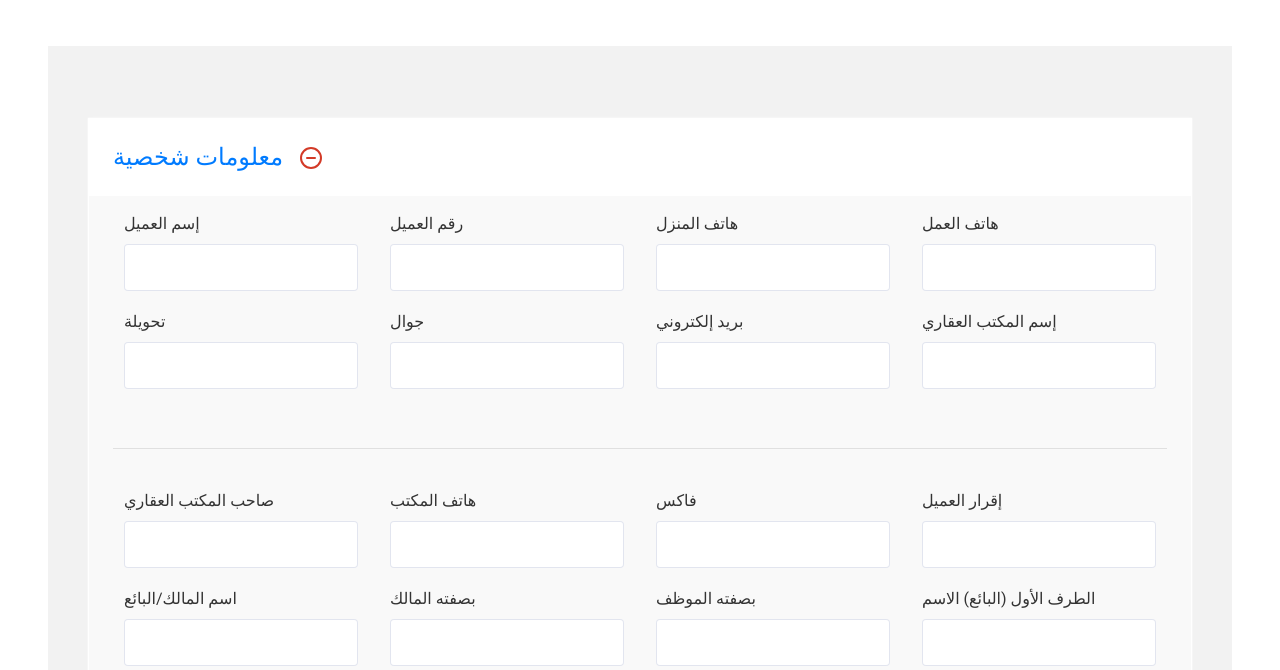
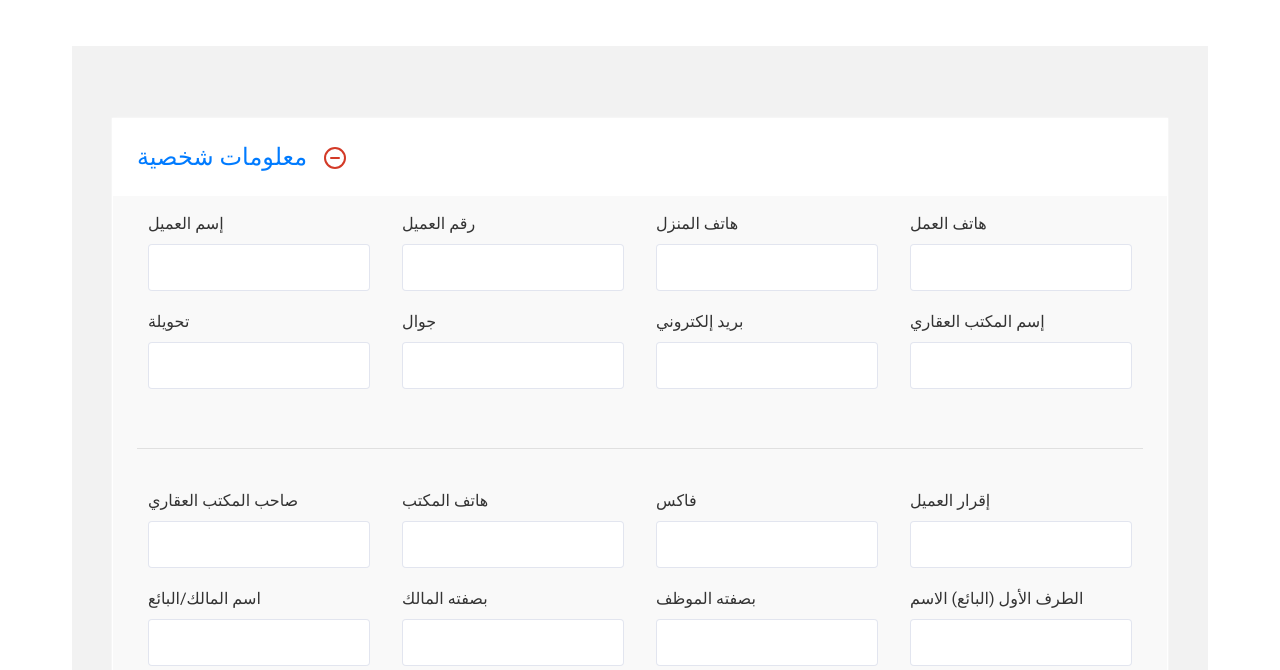
Before and after one commit to skanjarla/Al_Rajhi, a website: page App/index.html in a window 1280 px wide. Shown: the part 130-800 px from the top of the page. Drawn offline with Linux system fonts and the light colour scheme.

Commit message:
Add padding to container for more space

```diff
--- a/App/index.html
+++ b/App/index.html
@@ -17,7 +17,7 @@
         </a>
     </div>
 
-    <div class="d-flex justify-content-center">
+    <div class="d-flex justify-content-center px-4">
         <div class="container-fluid px-md-4 mx-md-5 form-wrapper mt-5 py-4">
             <form class="py-4 px-3" id="appForm">
                 <div class="panel-group my-4" id="accordionOne" role="tablist" aria-multiselectable="true">
```
